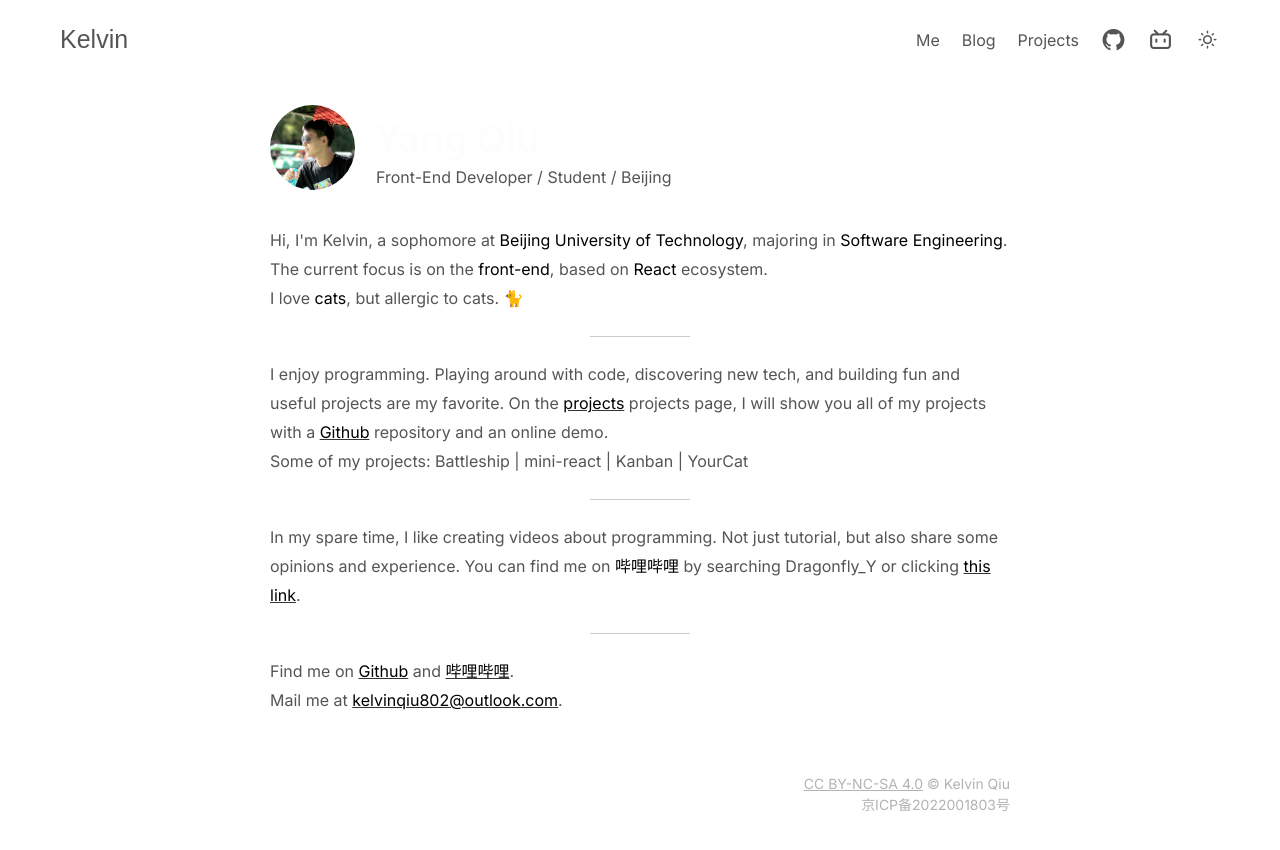
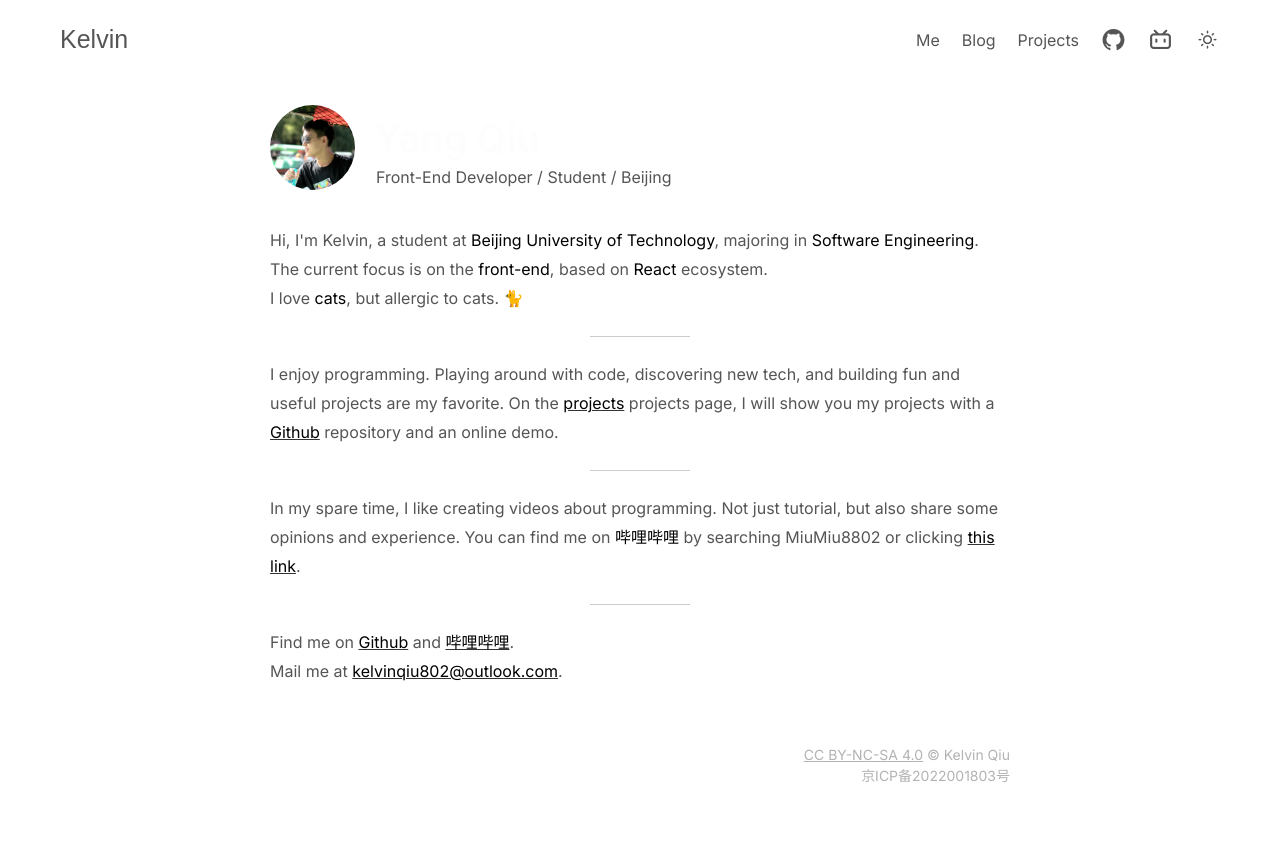
Before and after one commit to KelvinQiu802/portfolio, a Next.js app: page / in a window 1280 px wide. Shown: the top 850 px of the page. Built offline with nearby package versions, Linux system fonts and the light colour scheme; a web font is replaced by a local one.

Commit message:
feat: change content

```diff
--- a/components/Home/Content.js
+++ b/components/Home/Content.js
@@ -1,14 +1,14 @@
+import Link from 'next/link';
+import styls from '../../styles/Content.module.css';
 import utilStyles from '../../styles/util.module.css';
-import styls from '../../styles/Content.module.css';
 import Divider from '../Divider';
-import Link from 'next/link';
 
 const Content = () => {
   return (
     <div className={`${styls.content} ${utilStyles.plain}`}>
       <article>
         <p>
-          Hi, I&apos;m Kelvin, a sophomore at{' '}
+          Hi, I&apos;m Kelvin, a student at{' '}
           <span className={utilStyles.stress}>
             Beijing University of Technology
           </span>
@@ -33,7 +33,7 @@ const Content = () => {
           <Link href='/'>
             <a className={utilStyles.textLink}>projects</a>
           </Link>{' '}
-          projects page, I will show you all of my projects with a{' '}
+          projects page, I will show you my projects with a{' '}
           <a
             href='https://github.com/kelvinqiu802'
             className={utilStyles.textLink}
@@ -44,7 +44,6 @@ const Content = () => {
           </a>{' '}
           repository and an online demo.{' '}
         </p>
-        <p>Some of my projects: Battleship | mini-react | Kanban | YourCat</p>
       </article>
       <Divider />
       <article>
@@ -52,7 +51,7 @@ const Content = () => {
           In my spare time, I like creating videos about programming. Not just
           tutorial, but also share some opinions and experience. You can find me
           on <span className={utilStyles.stress}>哔哩哔哩</span> by searching
-          Dragonfly_Y or clicking{' '}
+          MiuMiu8802 or clicking{' '}
           <a
             href='https://space.bilibili.com/38563775'
             rel='noreferrer'
```
